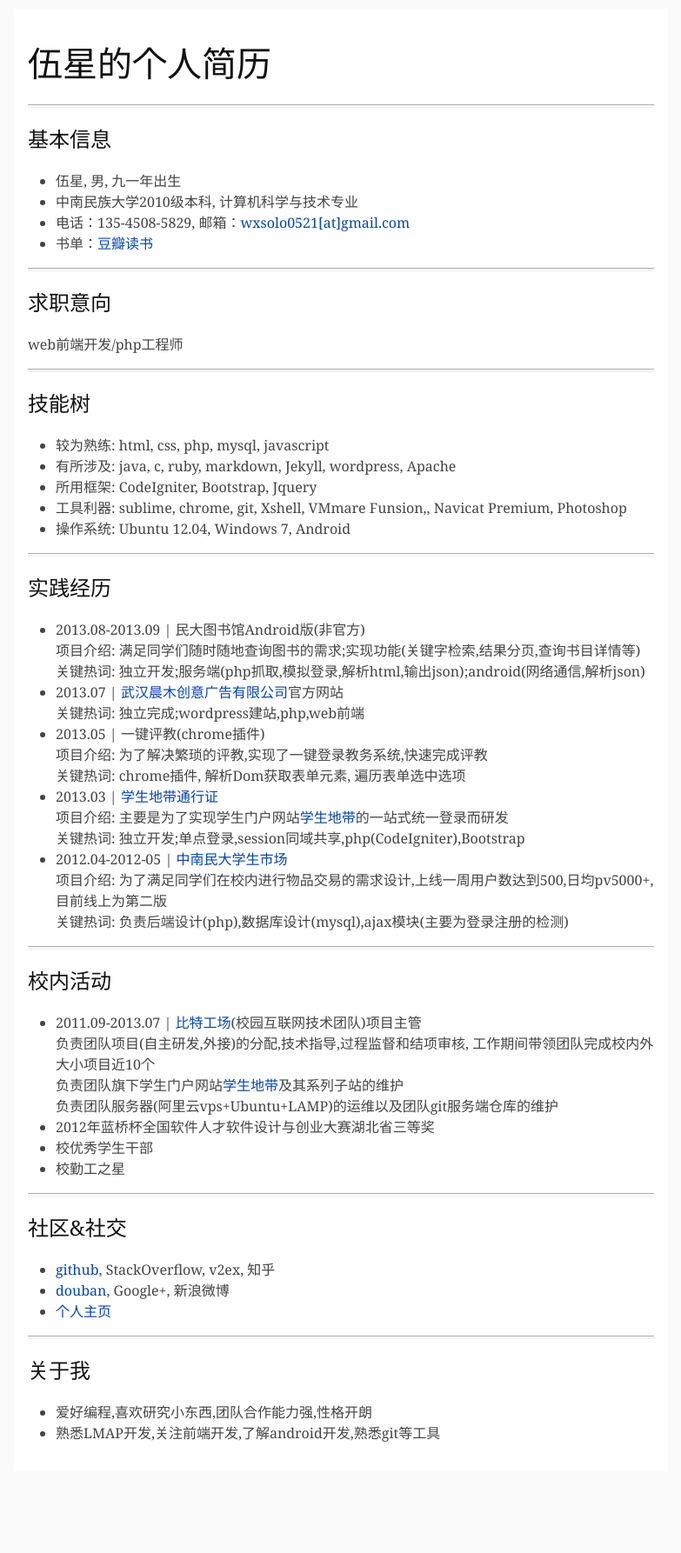
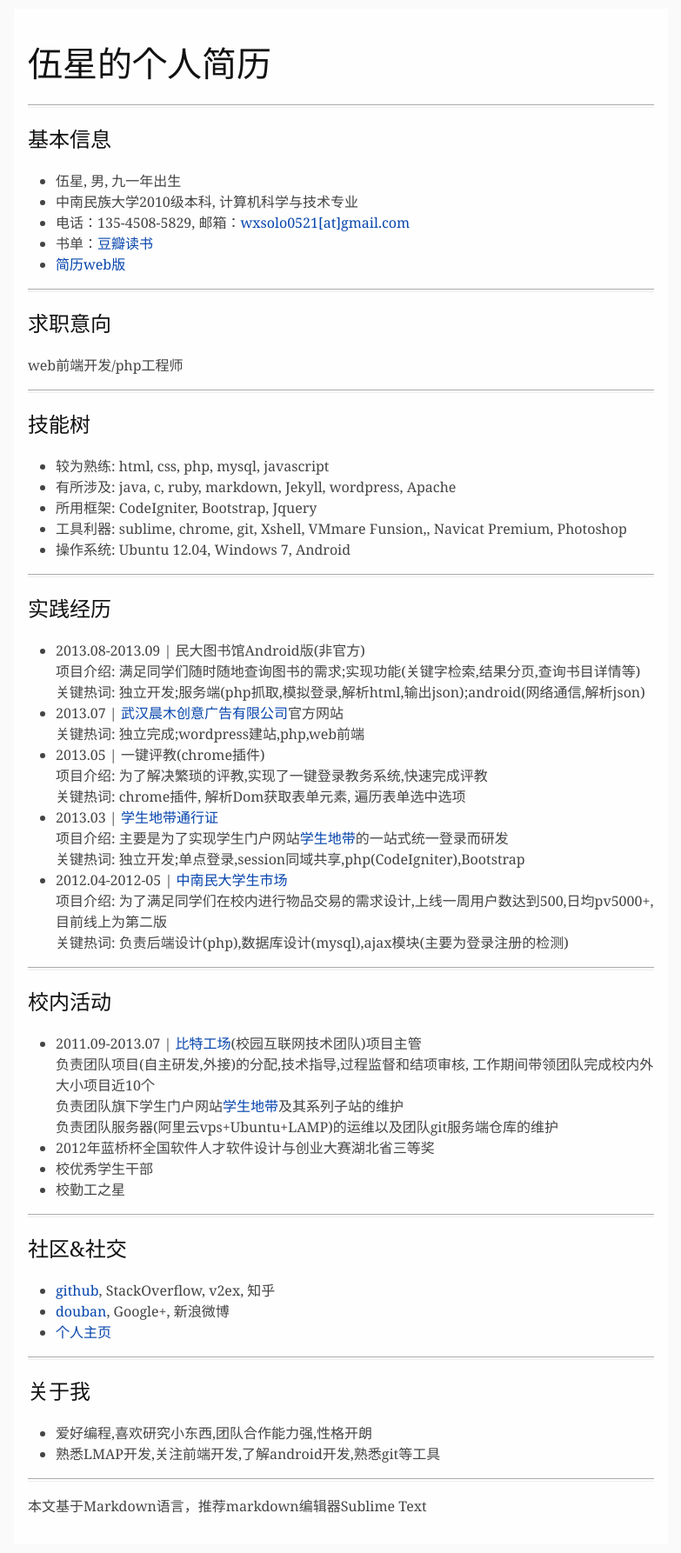
Before and after one commit to wxsolo/wxsolo.github.com, a Jekyll site: the page resume.html, which Jekyll copies as it is, in a window 1280 px wide. Shown: the whole page at 87% size, without its empty margins (248-1031 px from the left). Built offline with Jekyll 4.4.1, drawn with Linux system fonts in a browser that asks for light colours; before the commit the page ends 1702 px from its top, so only the background shows below that.

```diff
--- a/resume.html
+++ b/resume.html
@@ -109,9 +109,9 @@ body{font-size:16px;}
   body{font-size:12pt; max-width:100%; outline:none;}
   a, a:visited { text-decoration: underline; }
   hr { height: 1px; border:0; border-bottom:1px solid black; }
-  a[href]:after { content: " (" attr(href) ")"; }
+  /*a[href]:after { content: " (" attr(href) ")"; }
   abbr[title]:after { content: " (" attr(title) ")"; }
-  .ir a:after, a[href^="javascript:"]:after, a[href^="#"]:after { content: ""; }
+  .ir a:after, a[href^="javascript:"]:after, a[href^="#"]:after { content: ""; }*/
   pre, blockquote { border: 1px solid #999; padding-right: 1em; page-break-inside: avoid; }
   tr, img { page-break-inside: avoid; }
   img { max-width: 100% !important; }
@@ -126,8 +126,9 @@ body{font-size:16px;}
 <ul>
 <li>伍星, 男, 九一年出生</li>
 <li>中南民族大学2010级本科, 计算机科学与技术专业</li>
-<li>电话：135-4508-5829, 邮箱：<a href="file://E:\wamp\wwwprivate\wxsolo.github.com/mailto:wxsolo0521@gmail.com">wxsolo0521[at]gmail.com</a></li>
+<li>电话：135-4508-5829, 邮箱：<a href="mailto:wxsolo0521@gmail.com">wxsolo0521[at]gmail.com</a></li>
 <li>书单：<a href="http://book.douban.com/people/50297834/">豆瓣读书</a></li>
+<li><a href="http://www.solome.org/resume.html">简历web版</a></li>
 </ul>
 <hr />
 <h3 id="_3">求职意向</h3>
@@ -183,57 +184,5 @@ body{font-size:16px;}
 <li>爱好编程,喜欢研究小东西,团队合作能力强,性格开朗</li>
 <li>熟悉LMAP开发,关注前端开发,了解android开发,熟悉git等工具</li>
 </ul>
-<!-- 基本资料start -->
-
-<!-- <div class="span4">
-  <img src="file://E:\wamp\wwwprivate\wxsolo.github.com/./images/solo.jpg" class="img-circle">
-</div>
-<div class="span8">
-    <div class="t200">
-        <h4>伍星/solo</h4>
-        <p>中南民族大学/计算机科学与技术,大三</p>
-        <p>湖南邵阳人</p>
-        <p>Age:22</p>
-        <p>爱好:篮球/网球,宅,吉他,读历史</p>
-        <p>
-            <a href="file://E:\wamp\wwwprivate\wxsolo.github.com/mailto:#">wxsolo0521@gmail.com/</a>
-            <span>/<abbr title="Phone">Tel:</abbr>13545085829</span>
-        </p>
-        <p>
-            <a href="https://github.com/wxsolo" target="_blank">github</a>
-            <a href="http://weibo.com/u/2187677494" target="_blank">weibo</a>
-            <span>QQ:849676153</span>
-        </p>
-    </div>
-</div> -->
-
-<!-- 基本资料end -->
-
-<!-- 基本技能start -->
-
-<!-- <div class="span5">
-    <h3>基本技能</h3>
-      <p>求职意向：Web前端/Php开发,暑假实习</p>
-      <p>比较熟练：html,css,js,php,mysql</p>
-      <p>有所涉及：c,c++,java,ruby,android</p>
-      <p>所用框架：Codeigniter,Bootstrap,Jqury,rails</p>
-      <p>操作系统：windows,linux</p>
-</div>
-<div class="span5">
-    <h3>在校经历</h3>
-      <p>2011.03~~至今：班级生活委员</p>
-      <p>2011.09~~至今：校园互联网团队<a href="http://www.bitworkshop.net/" target="_blank">比特工场</a>程序组成员</p>
-      <p>2012.04:第三届蓝桥杯全国软件大赛湖北省三等奖</p>
-      <p>2012.06~~至今：比特工场项目主管</p>
-      <p>2012.10:中南民族大学"优秀学生干部"</p>
-</div> -->
-
-<!-- 基本技能end -->
-
-<!-- <ul class="thumbnails">
-  <li class="span4">
-    <a href="#" class="thumbnail">
-      <img data-src="file://E:\wamp\wwwprivate\wxsolo.github.com/holder.js/300x200" alt="">
-    </a>
-  </li>
-</ul> --></body></html>
+<hr />
+<p>本文基于Markdown语言，推荐markdown编辑器Sublime Text</p></body></html>
```
Also changed, not shown: resume.md (+3 -1 lines).
